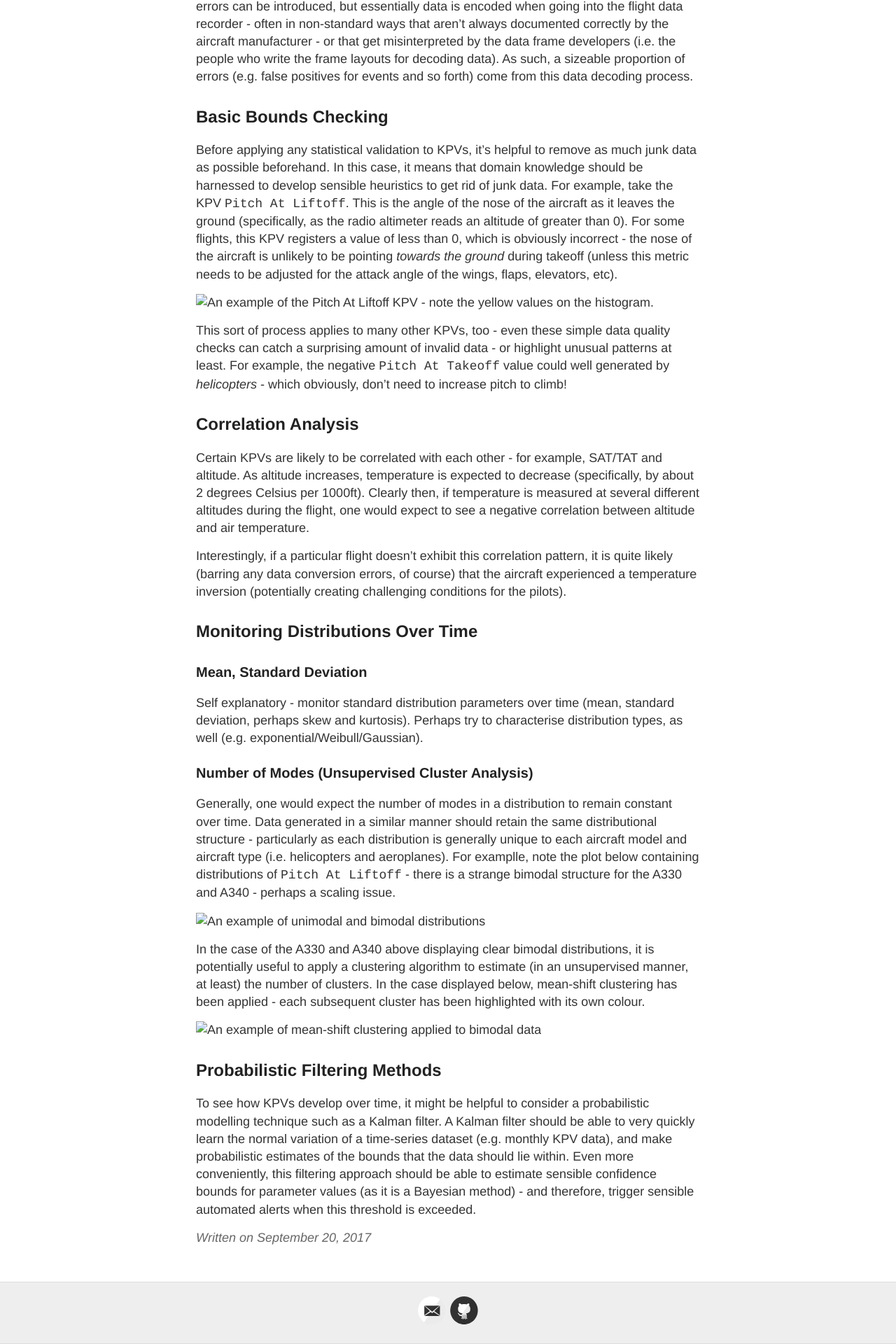
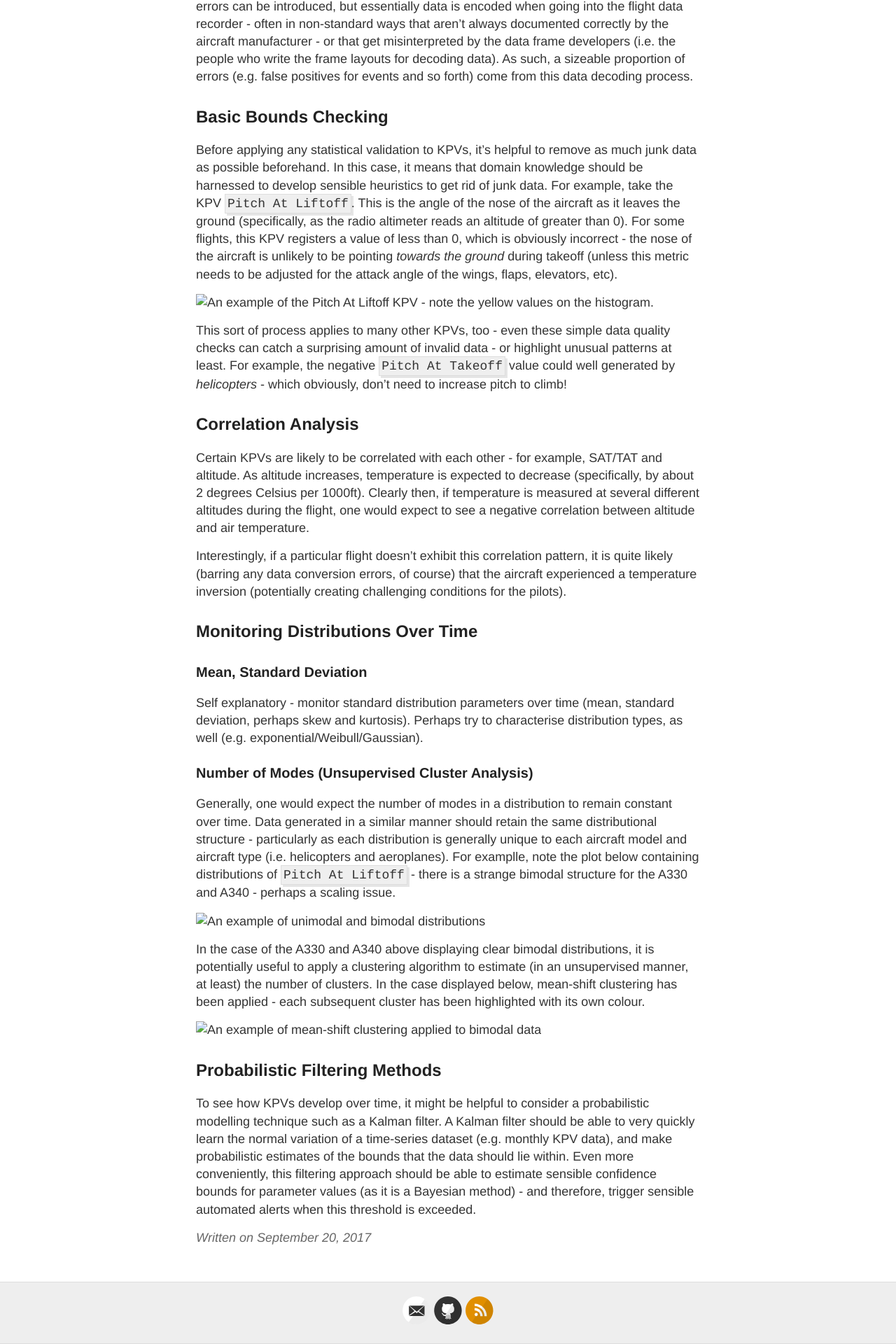
Before and after one commit to smith01s/newey01c.github.io, a Jekyll site: the page built from _posts/2017-09-20-kpv-validation.md, in a window 1280 px wide. Shown: the part 941-2861 px from the top of the page at 70% size. Built offline with Jekyll 4.4.1, drawn with Linux system fonts in a browser that asks for light colours; comment, search, counter and statistics services are not loaded.

Commit message:
Add better inline code highlighting, better footnotes

```diff
--- a/_config.yml
+++ b/_config.yml
@@ -11,7 +11,7 @@
   instagram:
   linkedin:
   pinterest:
-  rss: # just type anything here for a working RSS icon
+  rss: yes # just type anything here for a working RSS icon
   twitter:
   stackoverflow: # your stackoverflow profile, e.g. "users/50476/bart-kiers"
   youtube: # channel/<your_long_string> or user/<user-name>
@@ -49,7 +49,7 @@
   style: :compressed # You might prefer to minify using :compressed
 
 # Use the following plug-ins
-gems:
+plugins:
   - jekyll-sitemap # Create a sitemap using the official Jekyll sitemap gem
   - jekyll-feed    # Create an Atom feed using the official Jekyll feed gem
 
--- a/_sass/_highlights.scss
+++ b/_sass/_highlights.scss
@@ -1,5 +1,4 @@
-
-.highlight {
+code, .highlight {
   background-color: #efefef;
   padding: 7px 7px 7px 10px;
   border: 1px solid #ddd;
@@ -12,6 +11,7 @@
 
 code {
   font-family:'Bitstream Vera Sans Mono','Courier', monospace;
+  padding: 3px 3px 3px 3px;
 }
 
 .highlight .c { color: #586E75 } /* Comment */
--- a/style.scss
+++ b/style.scss
@@ -75,6 +75,20 @@
   &:hover, &:active {
     color: $blue;
   }
+}
+
+a.footnote {
+  position: relative;
+  top: -0.5em;
+  font-size: 80%;
+}
+
+a.footnote:before {
+  content: "["
+}
+
+a.footnote:after {
+  content: "]"
 }
 
 ul, ol {
```
